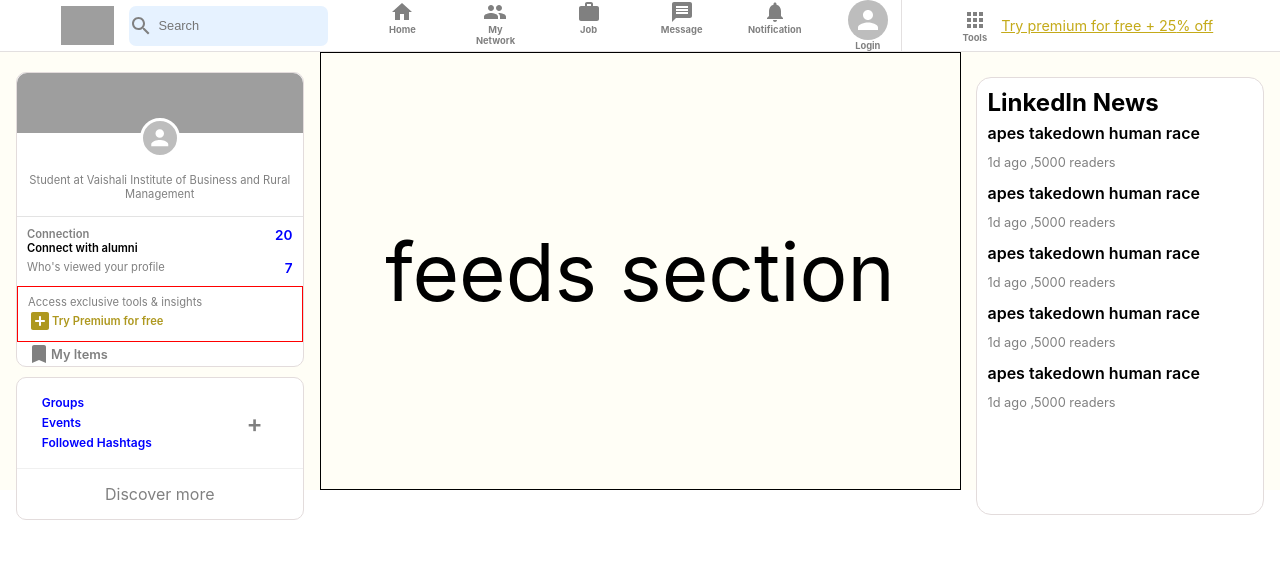
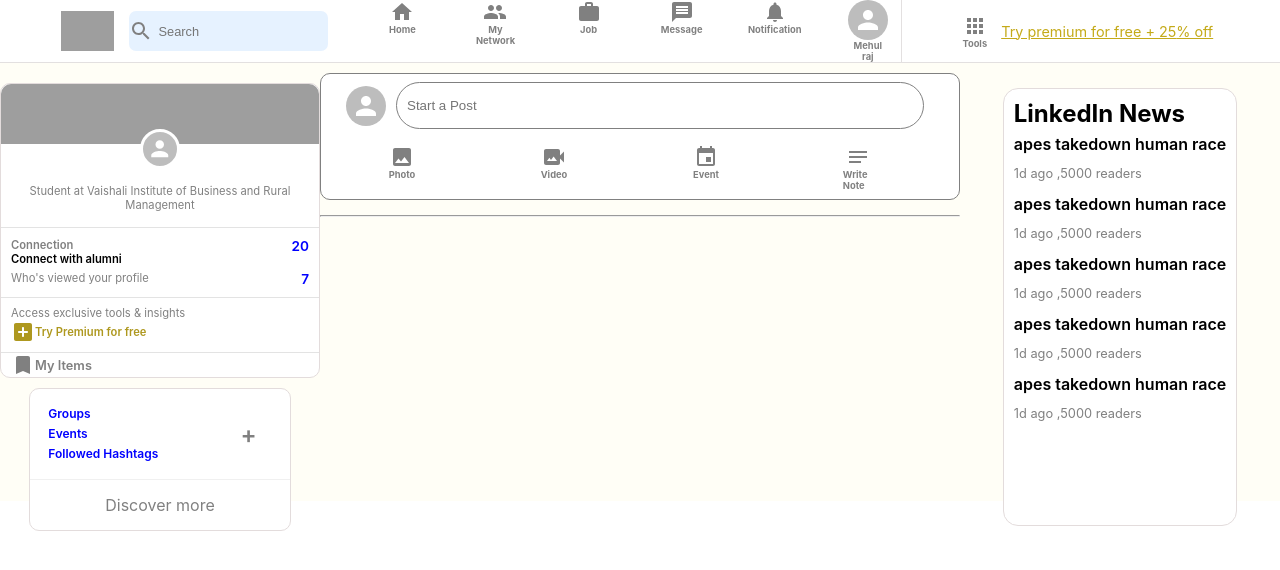
Before and after one commit to mhvats/Linkedin-clone, a React (Create React App) app: page / in a window 1280 px wide. Shown: the top 570 px of the page. Built offline with nearby package versions, Linux system fonts and the light colour scheme; grey boxes are pictures that could not be loaded.

Commit message:
mapping of post through state and post button created and enter keypress triggered

```diff
--- a/src/App.css
+++ b/src/App.css
@@ -7,5 +7,5 @@
   background-color: rgb(255, 254, 246);
   /* height: 100vh; */
   display: flex;
-  flex-wrap: wrap;
+  /* flex-wrap: wrap; */
 }
--- a/src/App.js
+++ b/src/App.js
@@ -2,8 +2,8 @@
 import './App.css'
 import Header from './components/header/header.js'
 import Sidebar from './components/sidebar/sidebar.js'
-import Feeds from './components/feed/feed.js'
 import Widget from './components/widget/widget.js'
+import FeedR from './components/feed/FeedR.js'
 function App() {
   return (
     <div className='app'>
@@ -12,7 +12,7 @@
     {/* Sidebar */}
     <div className='section'>
       <Sidebar />
-      <Feeds />
+      <FeedR />
       <Widget />
     </div>
     </div>
--- /dev/null
+++ b/src/components/feed/FeedR.css
@@ -0,0 +1,115 @@
+.feed{
+    /* height: 100vh; */
+    width: 250px;
+    /* border: 1px solid black; */
+    display: flex;
+    flex: 0.5;
+    flex-direction: column;
+    /* font-size: 5rem;     */
+    flex-wrap: wrap;
+}
+.feed-post{
+    /* width: 50%; */
+    display: flex;
+    flex-direction: column;
+    flex-wrap: wrap;
+
+    /* justify-content: center; */
+    /* align-items: center; */
+    height: auto;
+    border: 1px solid grey;
+    border-radius: 10px;
+    background-color: white;
+    padding: 0px 15px;
+    margin-top: 10px;
+}
+.feed-post-top{
+    /* border: 1px solid red; */
+    display: flex;
+    /* flex-wrap: wrap; */
+    align-items: center;
+    padding: 8px 10px;
+    justify-content: space-around;
+}
+.feed-post-top input{
+    margin: 0 10px;
+    word-wrap: break-word;
+    width: 90%;
+    border-radius: 50px;
+    outline: none;
+    border: 1px solid grey;
+    padding: 15px 10px;
+}
+.feed-post-top-button{
+    transition: 0.1s ease-in-out;
+    margin:0 10px;
+    border:  none;
+    padding: 10px 20px;
+    background-color: white;
+    border-radius:20px;
+    cursor: pointer;
+}
+.feed-post-top-button:hover{
+    background-color: whitesmoke;
+}
+.feed-post-bottom{
+    /* border: 1px solid red; */
+    display: flex;
+    justify-content: space-around;
+    flex-wrap: wrap;
+
+    padding: 8px 0;
+}
+.feed-horizontal{
+    margin: 15px 0;
+}
+.post{
+    margin: 10px 0;
+    word-wrap: break-word;
+    border: 1px solid grey;
+    border-radius: 10px;
+    background-color: white;
+    display: flex;
+    flex-direction: column;
+    /* flex-wrap: wrap; */
+
+}
+.post-top{
+    /* border: 1px solid red; */
+    display: flex;
+    flex-direction: row;
+    flex-wrap: wrap;
+    padding: 10px 10px;
+    align-items: center;
+
+}
+.post-top p{
+    margin-left:10px ;
+}
+.post-middle{
+    word-wrap: break-word;
+    /* border: 1px solid red; */
+    margin: 0px 10px;
+    display: flex;
+    flex-direction: column;
+    /* flex-wrap: wrap; */
+    width: 800px;
+}
+.post-middle p{
+    word-wrap: break-word;
+}
+.post-bottom{
+    /* border: 1px solid red; */
+    display: flex;
+    justify-content: space-between;
+    flex-wrap: wrap;
+    padding: 5px;
+}
+
+@media screen and (max-width:480px){
+    .feed-post{
+        border: 1px solid red;
+        width: 1000px;
+    }
+
+}
--- /dev/null
+++ b/src/components/feed/FeedR.js
@@ -0,0 +1,86 @@
+import React, { useState } from 'react'
+import { Avatar } from '@mui/material'
+import InsertPhotoIcon from '@mui/icons-material/InsertPhoto';
+import VideoCameraBackIcon from '@mui/icons-material/VideoCameraBack';
+import EventIcon from '@mui/icons-material/Event';
+import NotesIcon from '@mui/icons-material/Notes';
+import HeaderRight from '../header/headerRight';
+import FavoriteBorderIcon from '@mui/icons-material/FavoriteBorder';
+import ModeCommentIcon from '@mui/icons-material/ModeComment';
+import AutorenewIcon from '@mui/icons-material/Autorenew';
+import SendIcon from '@mui/icons-material/Send';
+import './FeedR.css'
+function FeedR() {
+    const [inputPost, setPostInput] = useState('');
+    const [postArray, setPostArray] = useState([]);
+    function handlePostInput(e) {
+        setPostInput(e.target.value);
+    }
+    function handlePostButtonClick(e) {
+        setPostArray((prevState) => {
+            return [inputPost, ...prevState];
+        })
+        setPostInput('');
+    }
+    function hanldeKeypress(e) {
+        if (e.key === "Enter") {
+            if (!inputPost) {
+                return
+            }
+            else {
+
+                setPostArray((prevState) => {
+                    return [inputPost, ...prevState];
+                })
+                setPostInput('');
+            }
+
+        }
+    }
+    return (
+        <div className='feed'>
+            <div className='feed-post'>
+                <div className='feed-post-top' >
+                    <Avatar className='feed-post-top-avatar' title='User' />
+                    <input
+                        onChange={handlePostInput}
+                        value={inputPost}
+                        onKeyDown={hanldeKeypress}
+                        placeholder='Start a Post'
+                    />
+                    {inputPost && <div onClick={handlePostButtonClick} onKeyDown={hanldeKeypress} className='feed-post-top-button'>Post</div>}
+                </div>
+                <div className='feed-post-bottom'>
+                    <HeaderRight Icon={InsertPhotoIcon} title='Photo' />
+                    <HeaderRight Icon={VideoCameraBackIcon} title='Video' />
+                    <HeaderRight Icon={EventIcon} title='Event' />
+                    <HeaderRight Icon={NotesIcon} title='Write Note' />
+                </div>
+            </div>
+            <hr className='feed-horizontal' />
+            <div>{
+                postArray.map((item, index) => {
+                    return (
+                        <div className='post' key={index}>
+                            <div className='post-top'>
+                                <Avatar />
+                                <p>Mehul raj</p>
+                            </div>
+                            <div className='post-middle'>
+                                <p>{item}</p>
+                            </div>
+                            <div className='post-bottom'>
+                                <FavoriteBorderIcon />
+                                <ModeCommentIcon />
+                                <AutorenewIcon />
+                                <SendIcon />
+                            </div>
+                        </div>
+                    )
+                })
+            }</div>
+        </div>
+    )
+}
+
+export default FeedR;
--- a/src/components/feed/feed.css
+++ /dev/null
@@ -1,10 +0,0 @@
-.feed{
-    /* height: 100vh; */
-    width: 250px;
-    border: 1px solid black;
-    display: flex;
-    flex: 0.5;
-    justify-content: center;
-    align-items: center;
-    font-size: 5rem;
-}
--- a/src/components/feed/feed.js
+++ /dev/null
@@ -1,11 +0,0 @@
-import React from 'react'
-import './feed.css'
-function feed() {
-  return (
-    <div className='feed'>
-      feeds section
-    </div>
-  )
-}
-
-export default feed
--- a/src/components/header/header.js
+++ b/src/components/header/header.js
@@ -24,7 +24,7 @@
                 <HeaderRight Icon={WorkIcon} title='Job' />
                 <HeaderRight Icon={MessageIcon} title='Message' />
                 <HeaderRight Icon={NotificationsIcon} title='Notification' />
-                <HeaderRight Icon={Avatar} title='Login' />
+                <HeaderRight Icon={Avatar} title='Mehul raj' />
             </div>
             <div className='headerEnd-main'>
                 <HeaderEnd />
--- a/src/components/sidebar/sidebar.css
+++ b/src/components/sidebar/sidebar.css
@@ -1,4 +1,4 @@
-.sidebar-main{
+.sidebar-main {
     display: flex;
     flex-direction: column;
     flex: 0.25;
@@ -8,3 +8,9 @@
     /* width: 250px; */
     /* border: 1px solid black; */
 }
+
+@media screen and (max-width:480px) {
+    .sidebar-main {
+        visibility: hidden;
+    }
+}
--- a/src/components/sidebar/sidebarBottom.css
+++ b/src/components/sidebar/sidebarBottom.css
@@ -1,15 +1,17 @@
-.sidebarBottom{
+.sidebarBottom {
     position: relative;
     top: 30px;
     /* height: 20vh; */
-    border: 1px solid rgb(227, 220, 220);    width: 90%;
+    border: 1px solid rgb(227, 220, 220);
+    width: 82%;
     border-radius: 10px;
     background-color: white;
     /* display: flex; */
     /* align-items: center; */
     /* justify-content: center; */
 }
-.sidebarBottom-container{
+
+.sidebarBottom-container {
     padding: 15px 0;
     display: flex;
     justify-content: space-around;
@@ -17,7 +19,8 @@
     width: 100%;
     font-size: 0.75rem;
 }
-.sidebarBottom-links{
+
+.sidebarBottom-links {
     /* border: 1px solid green; */
     position: relative;
     left: -15px;
@@ -25,11 +28,13 @@
     font-weight: 600;
     line-height: 20px;
 }
-.sidebarBottom-links:hover{
+
+.sidebarBottom-links:hover {
     text-decoration: underline;
     cursor: pointer;
 }
-.sidebarBottom-container-add-button{
+
+.sidebarBottom-container-add-button {
     /* border: 1px solid blue; */
     display: flex;
     justify-content: center;
@@ -40,14 +45,16 @@
     cursor: pointer;
     color: gray;
 }
-.sidebarBottom-down-container{
+
+.sidebarBottom-down-container {
     color: grey;
     padding: 15px 0;
     display: flex;
     justify-content: center;
     border-top: 1px solid rgb(240, 240, 240);
 }
-.sidebarBottom-down-container:hover{
-    background-color:rgb(227, 227, 227);
+
+.sidebarBottom-down-container:hover {
+    background-color: rgb(227, 227, 227);
     cursor: pointer;
 }
--- a/src/components/sidebar/sidebarTop.css
+++ b/src/components/sidebar/sidebarTop.css
@@ -6,7 +6,7 @@
     border: 1px solid rgb(227, 220, 220);
     border-radius: 10px;
     /* height: 42.8vh; */
-    width: 90%;
+    /* width: 90%; */
     position: relative;
     top: 20px;
     background-color: white;
@@ -104,7 +104,7 @@
     border-bottom: 1px solid rgb(227, 227, 227);
     padding: 8px 0;
     width: 100%;
-    border: 1px solid red;
+    /* border: 1px solid red; */
     display: flex;
     flex-direction: column;
     /* justify-content: start; */
--- a/src/components/widget/widget.css
+++ b/src/components/widget/widget.css
@@ -1,10 +1,17 @@
-.widget{
+.widget {
     /* border: 1px solid black; */
     /* height: 100vh; */
-    width: 250px;
+    /* width: 250px; */
     display: flex;
     flex: 0.25;
     justify-content: center;
     /* align-items: center; */
     /* font-size: 5rem; */
 }
+
+@media screen and (max-width : 480px) {
+    .widget{
+        visibility: hidden;
+    }
+
+}
--- a/src/components/widget/widgetNews.css
+++ b/src/components/widget/widgetNews.css
@@ -1,7 +1,8 @@
 .widgetNews{
+    border: 1px solid red;
     position: relative;
     top: 25px;
-    width: 90%;
+    /* width: 90%; */
     background-color: white;
     /* height: 50vh; */
     border-radius: 15px;
```
